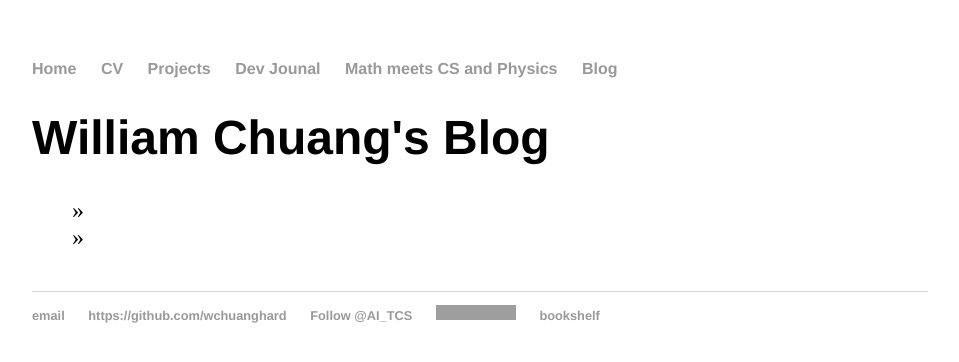
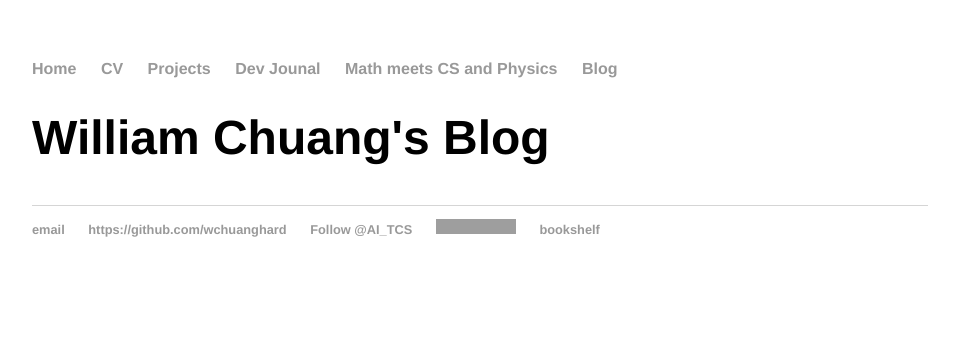
Before and after one commit to williamchuang/williamchuang.github.io, a Jekyll site: the page built from blog/index.html, in a window 1280 px wide. Shown: the top 362 px of the page, without its empty margins (160-1119 px from the left). Built offline with Jekyll 4.4.1, drawn with Linux system fonts in a browser that asks for light colours; comment, search, counter and statistics services are not loaded; grey boxes are pictures that could not be loaded.

Commit message:
Update index.html

```diff
--- a/blog/index.html
+++ b/blog/index.html
@@ -5,7 +5,7 @@ title: William Chuang's Blog
 	<h1>{{ page.title }}</h1>
 	<ul class="posts">
 
-	  {% for blog in site.posts %}
+	  {% for blog in site.blogs %}
 	    <li><span>{{ post.date | date_to_string }}</span> » <a href="{{ post.url }}" title="{{ post.title }}">{{ post.title }}</a></li>
 	  {% endfor %}
 	</ul>
```
